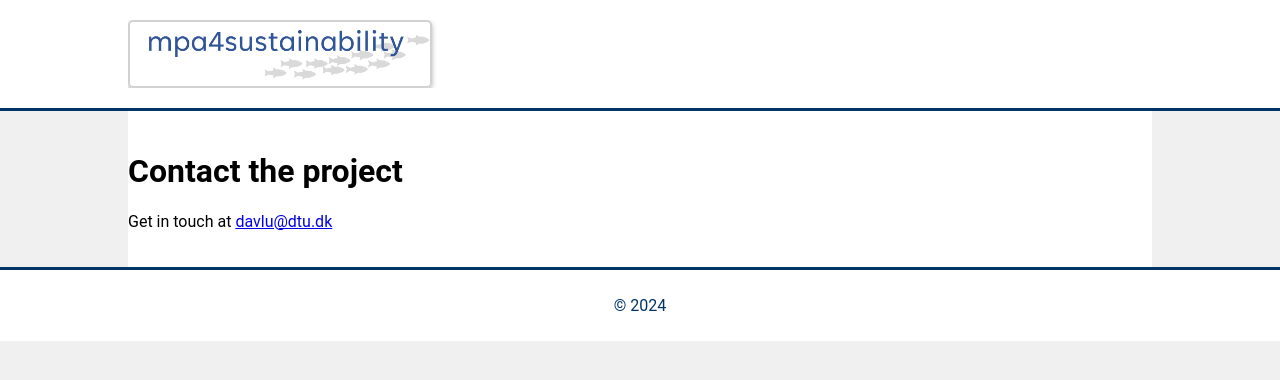
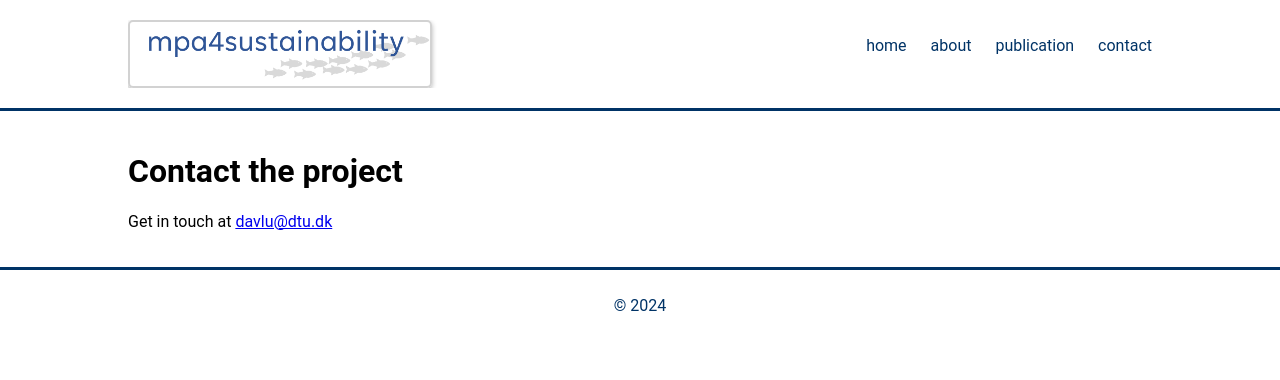
Before and after one commit to dlusseau/mpa4sustainability.github.io, a Jekyll site: the page built from contact.md, in a window 1280 px wide. Shown: the top 380 px of the page. Built offline with Jekyll 4.4.1, drawn with Linux system fonts in a browser that asks for light colours.

Commit message:
Update styles.css

```diff
--- a/assets/styles.css
+++ b/assets/styles.css
@@ -25,7 +25,7 @@
     font-family: 'Roboto', sans-serif;
     margin: 0;
     padding: 0;
-    background-color: #f0f0f0;
+    background-color: #ffffff;
 }
 
 .container {
@@ -60,7 +60,7 @@
 }
 
 nav ul li a {
-    color: #ffffff;
+    color: #003366;
     text-decoration: none;
 }
 
```
